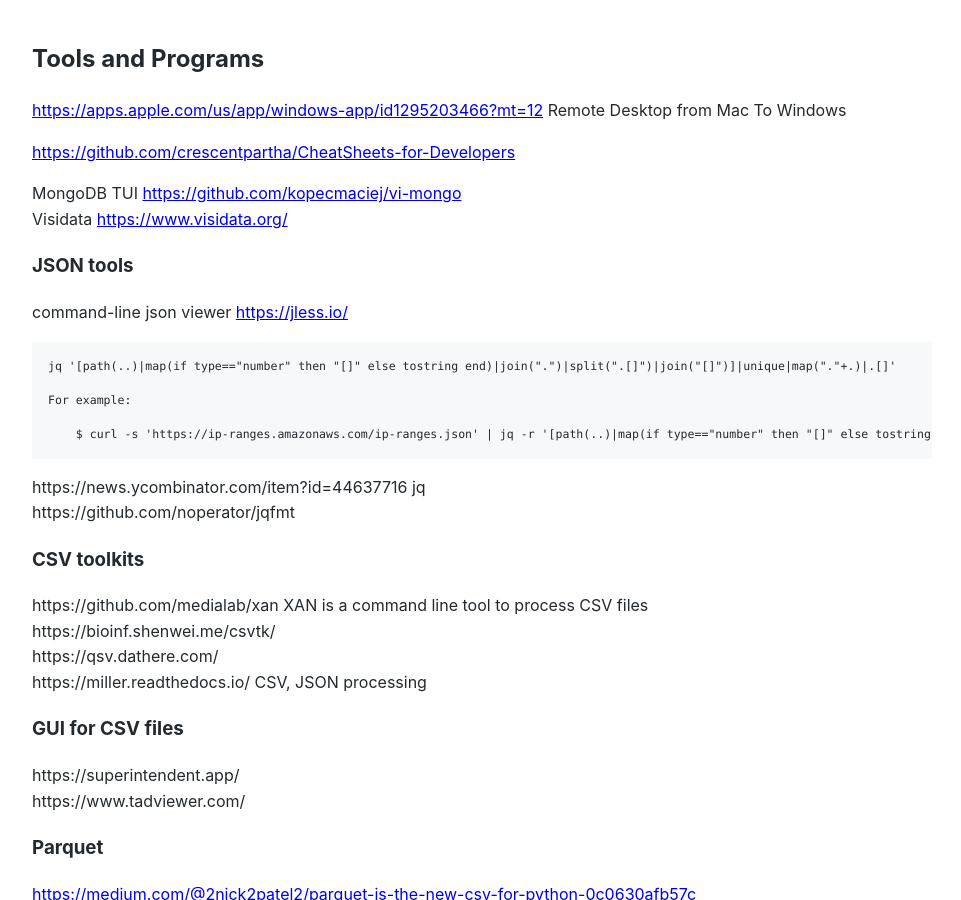
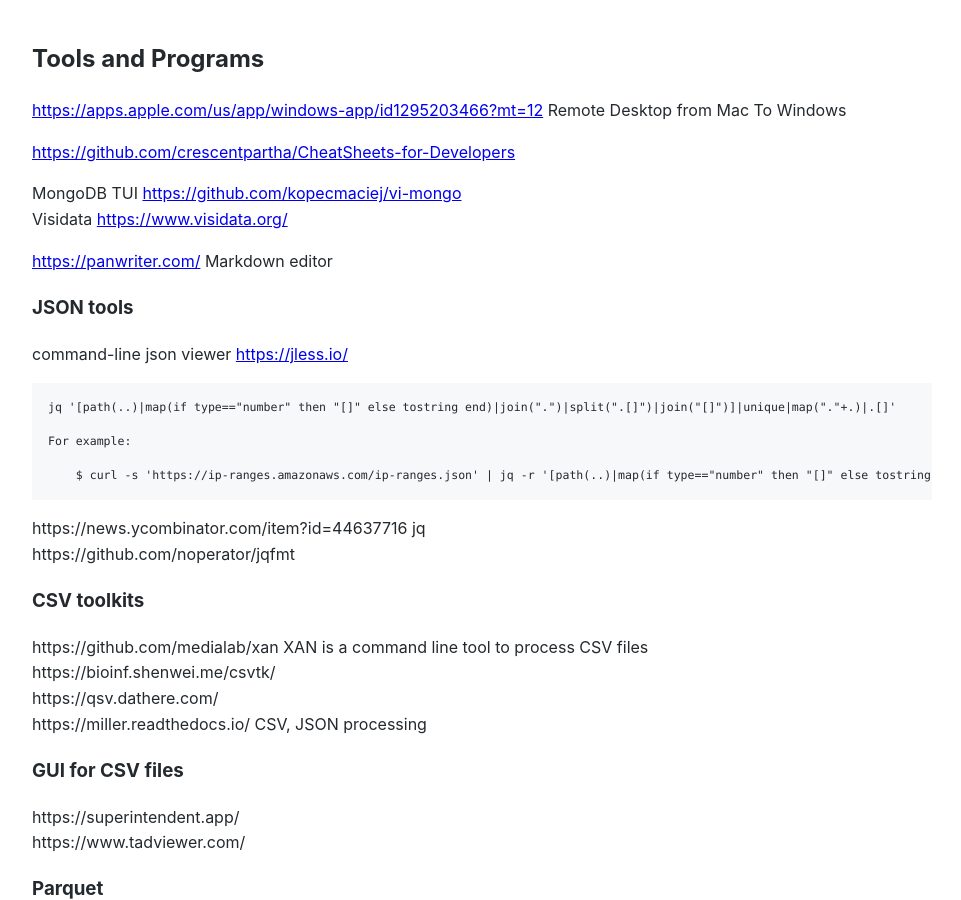
Before and after one commit to Michael-Lubinsky/michael-lubinsky.github.com, a Jekyll site: the page built from linux/programs.md, in a window 1280 px wide and 900 px high. Shown: the whole window, without its empty margins (158-1119 px from the left). Built offline with Jekyll 4.4.1, drawn with Linux system fonts in a browser that asks for light colours; our own code applies the rules of GitHub Pages for plain Markdown files.

Commit message:
Update programs.md

```diff
--- a/linux/programs.md
+++ b/linux/programs.md
@@ -7,6 +7,7 @@
 MongoDB TUI <https://github.com/kopecmaciej/vi-mongo>
 Visidata <https://www.visidata.org/>
 
+<https://panwriter.com/> Markdown editor
 
 ### JSON tools
 command-line json viewer <https://jless.io/>
```
